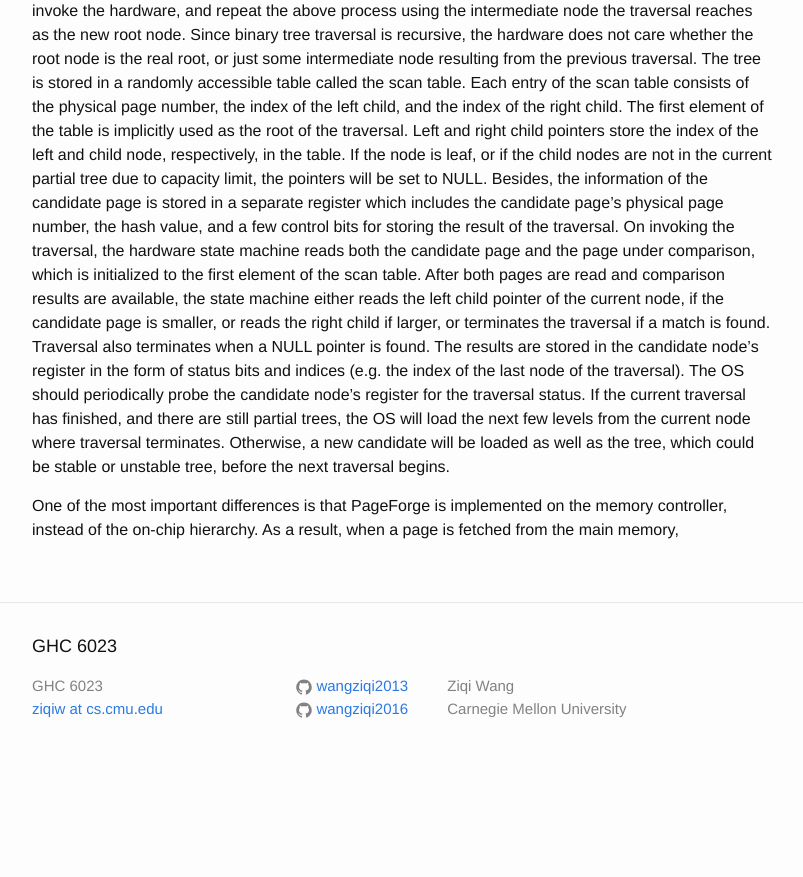
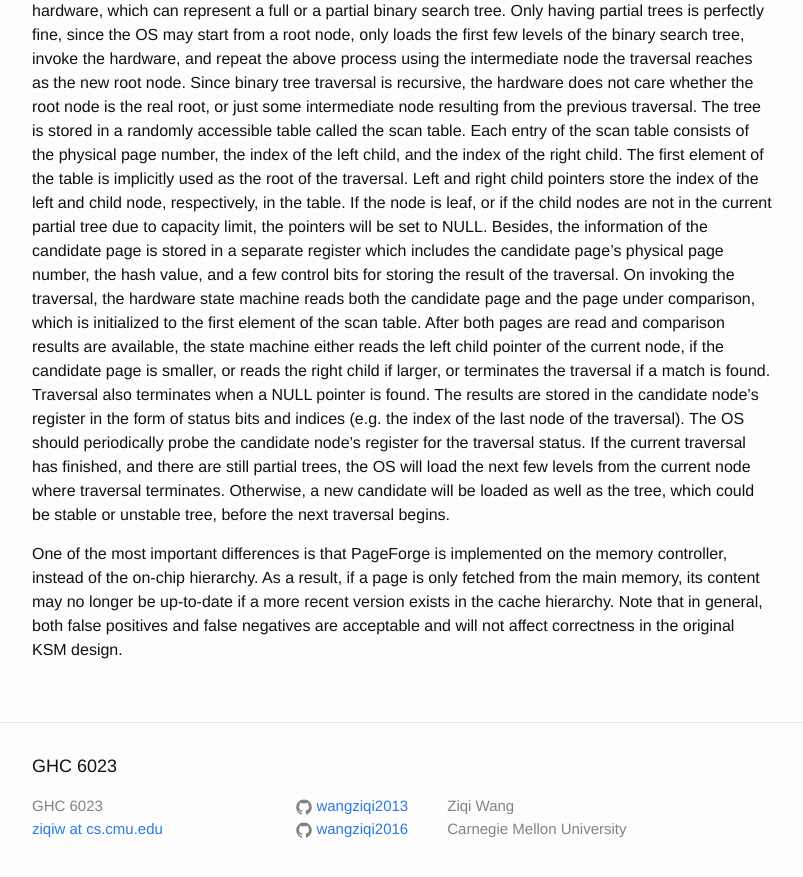
Before and after one commit to wangziqi2013/wangziqi2013.github.io, a Jekyll site: the page built from _posts/2020-07-26-pageforge.markdown, in a window 1280 px wide and 900 px high, scrolled down 2155 px. Shown: the top 877 px of the window, without its empty margins (238-1041 px from the left). Built offline with Jekyll 4.4.1, drawn with Linux system fonts in a browser that asks for light colours; before the commit the page ends 2935 px from its top, so only the background shows below that; some of the changed text lies outside the part shown.

Commit message:
Adding false pos and neg

```diff
--- a/_posts/2020-07-26-pageforge.markdown
+++ b/_posts/2020-07-26-pageforge.markdown
@@ -25,7 +25,9 @@ version_mgmt:
    polling is definitely not advisable. But if the interval is too high, we actually impose a latency overhead of the traversal
    operation.
 
-2.
+2. The paper mentions that to avoid the selected page being modified after comparison, the OS should double check whether the
+   two pages are identical after setting read-only protection. Should this be performed by hardware? Or the OS invokes the
+   memory controller to perform the check?
 
 This paper proposes PageForge, a hardware assisted page deduplication design which reduces cycle wastage and cache pollution.
 Page deduplication has shown its potential in virtualized environments where different virtual machines, though strongly
@@ -102,4 +104,6 @@ the next few levels from the current node where traversal terminates. Otherwise,
 well as the tree, which could be stable or unstable tree, before the next traversal begins.
 
 One of the most important differences is that PageForge is implemented on the memory controller, instead of the on-chip
-hierarchy. As a result, when a page is fetched from the main memory,
+hierarchy. As a result, if a page is only fetched from the main memory, its content may no longer be up-to-date if
+a more recent version exists in the cache hierarchy. Note that in general, both false positives and false negatives are
+acceptable and will not affect correctness in the original KSM design.
```
